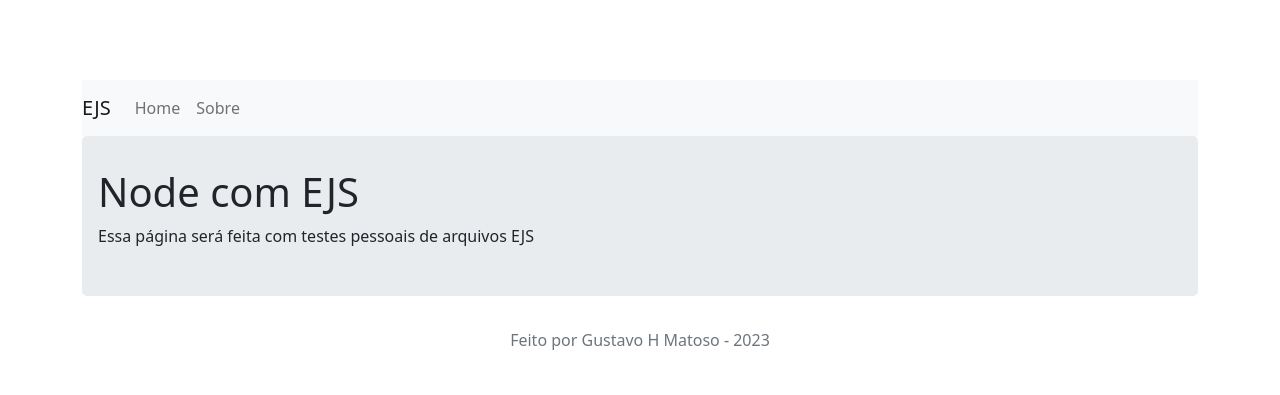
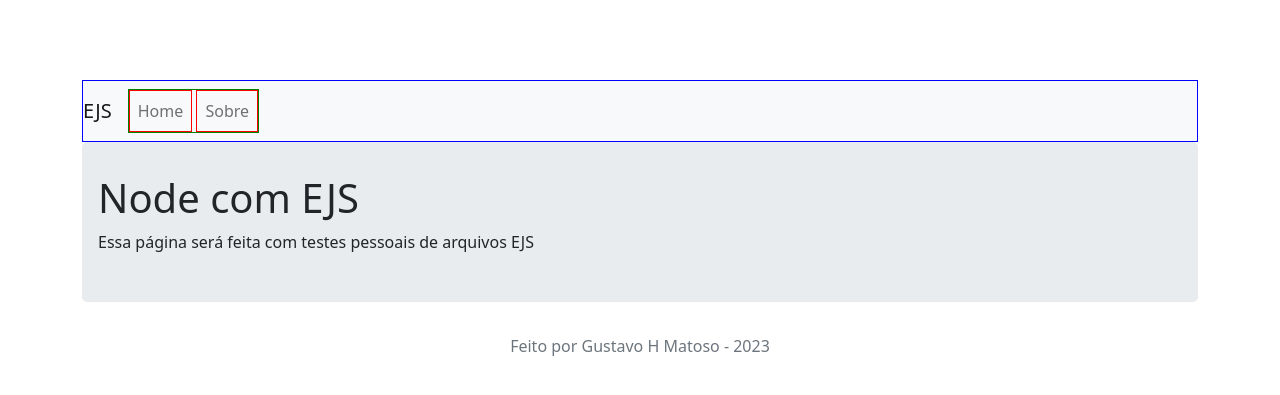
Before and after one commit to GustavoMatoso/discover, a Node server app: page / in a window 1280 px wide. Shown: the top 395 px of the page. Run offline with Node 20, Linux system fonts and the light colour scheme.

Commit message:
Update head.ejs

```diff
--- a/nodejs/EJS/views/head.ejs
+++ b/nodejs/EJS/views/head.ejs
@@ -13,6 +13,19 @@
             margin-bottom: 2rem;
             background-color: #e9ecef;
             border-radius: .3rem;
-}
+        }
+
+
+        nav{
+            border: 1px solid blue !important;
+        }
+        ul{
+            border: 1px solid green !important;
+            display: inline !important;
+        }
+        li{
+            border: 1px solid red !important;
+            display: inline-block !important;
+        }
     </style>
 </head>
```
